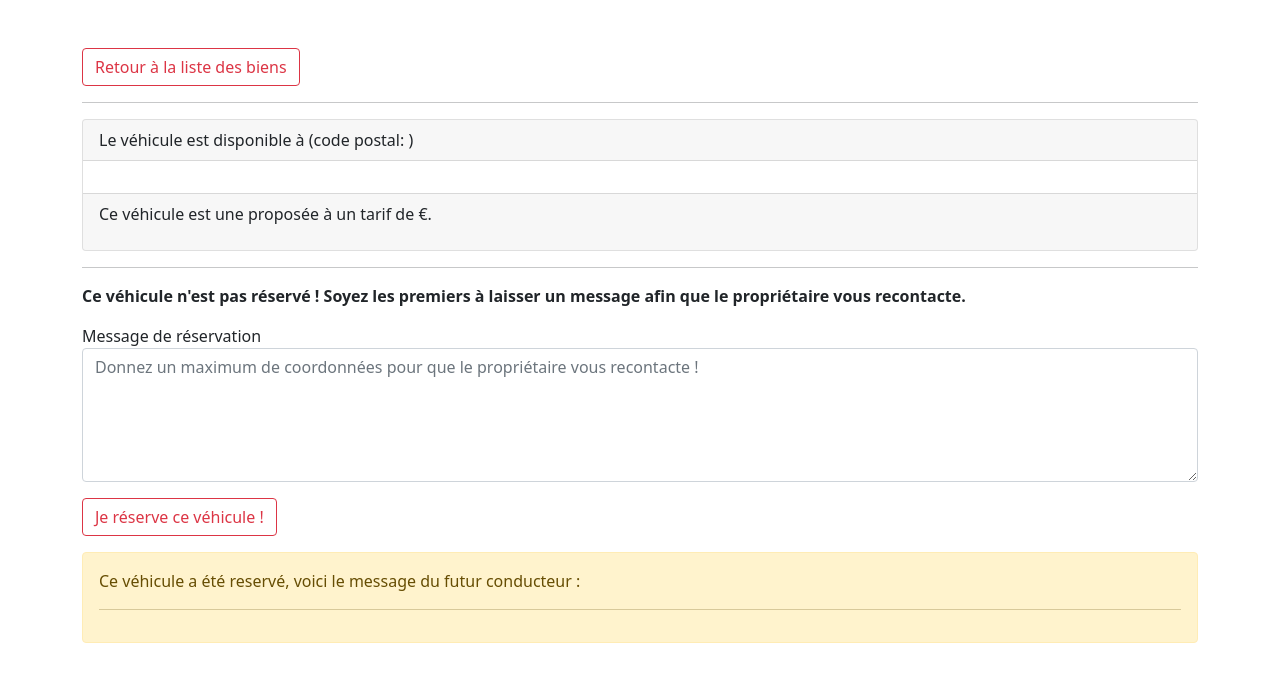
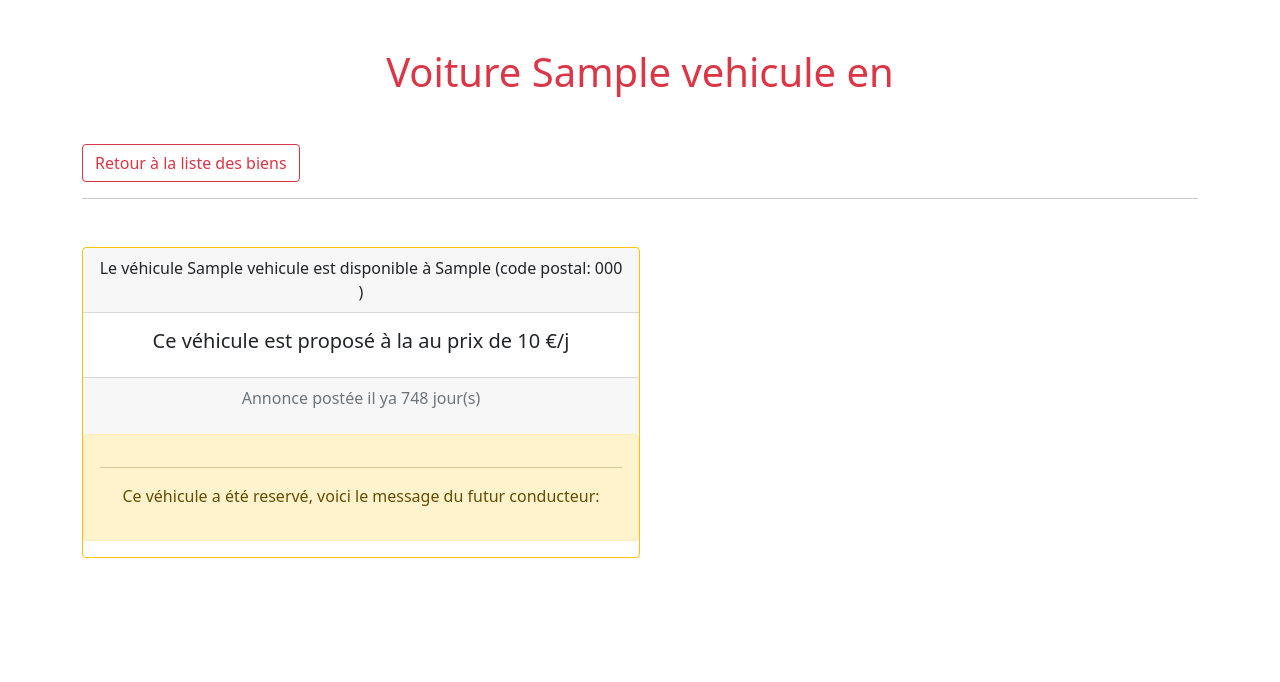
Before and after one commit to Makan14/maquette-location-voitures, a PHP site: page /show.php?id=1 in a window 1280 px wide. Shown: the part 56-738 px from the top of the page. Run offline with PHP 8.4, Linux system fonts and the light colour scheme; tables that the repository leaves empty or names only in its code hold one stand-in row (values such as "Sample post").

Commit message:
maquette location voiture 2

```diff
--- a/list.php
+++ b/list.php
@@ -32,9 +32,9 @@ $afficheVehicules = $pdo->query("SELECT * FROM vehicule ORDER BY created_at DESC
                 <td>
                     <?= $vehicule['code_postal']?>
                     <?= $vehicule['city'] ?>
-
+                <?php if(!empty($vehicule['reservation_message'])):?>
                     <span class="badge bg-success">Ce bien a déjà été réservé !</span>
-
+                <?php endif ?>
                 </td>
                 <td>
                     <span class="badge bg-danger"><?= $vehicule['type'] ?></span>
--- a/show.php
+++ b/show.php
@@ -1,30 +1,98 @@
-<?php require_once('inc/header.php'); ?>
+<?php require_once('inc/header.php');
 
-<h1 class="text-center text-danger my-5"></h1>
+//je vérifie que je reçois dns L URL (avc $_GET) 1 valeur (avc isset), qu elle est de type numérique (avc ctype_digit) et qu elle ne soit ps inf à 1 (la valeur minimal pr 1 id auto-incrémenté)
+if (!isset($_GET['id']) || !ctype_digit($_GET['id']) || $_GET['id'] < 1) {
+
+    //si ce n est pas le cas, j empeche d acceder a la page show avc 1 mauvaise valeur en renvoyant vers la page list.php
+    header('location:list.php'); //header pr la redirection et location renvoie vers la page list.php
+}
+
+if ($_POST) {
+    //je verif le contenu du champs reservation_msg
+    //qu il existe et qu il n a pas reçu moins de 3 caracteres et pls de 200 sinn je génère 1 msg d erreur
+    if(!isset($_POST['reservation_message']) || iconv_strlen($_POST['reservation_message']) < 3 || iconv_strlen($_POST['reservation_message'])> 200) {
+        $erreur .= '<div class="alert alert-danger"role="alert">Erreur format message !</div>'; //.= (opération de concaténation qui affecte une valeur)
+    }
+
+    //si aucun msg d erreur n a été généré cst que $erreur n a ps reçu de contenu je peux dnc enclencher la procédure d envoi ds données en BDD
+    if (empty($erreur)) {
+        //j utilisie mn objet $pdo pr interagir avc la BDD
+        //je fais 1 requete préparé pr sécuriser l envoie ds données
+        //je vais faire 1 modif en BDD d ou l usage de la requete UPDATE
+        //je fais correspondre ls indices concernés en BDD avc son équivalent avc 1 marqueur nommé
+        //le WHERE sert à faire correspondre le véhicule qui a cet id (dns cette page) avc le véhicule qui a le mm id en BDD
+        $ajoutMessage = $pdo->prepare("UPDATE vehicule SET id = :id, reservation_message = :reservation_message WHERE id = :id");
+        // je code les bindValue pour faire correspondre le l'indice/pointeur nommé ( : ) avec la valeur reçue du formulaire + j'indique le type de cette valeur (PARRAM_INT pour type integer en parametre)
+        $ajoutMessage->bindValue(':id', $_POST['id'], PDO::PARAM_INT);
+        $ajoutMessage->bindValue(':reservation_message', $_POST['reservation_message'], PDO::PARAM_STR);
+        $ajoutMessage->execute();
+    }
+}
+
+//on select tte ls infos du vehicule avc l objet $pdo. je le fais avc 1 requete de type query.
+//je demnde à $pdo de cibler l id qui sera égal à l id pris dns l URL ($_GET['id'])
+$afficheInformations = $pdo->query("SELECT * FROM vehicule WHERE id = $_GET[id]");
+$information = $afficheInformations->fetch(PDO::FETCH_ASSOC);
+//fetch = search tte ls infos en BDD
+
+//je calcul le délai entre le jour ou l user voit l annonce et le day ou elle a été publiée
+//la date de publication je peut l avoir en crochetant à l indice ['created_at'] présent en base de données
+//je dois utiliser strtotime() pr convertir 7 valeur, qui est stockée en tnt que string vers 1 type numérique
+//cette valeur désormais numérique aura cmme unité de valeurs ds secondes.
+$date_debut = strtotime($information['created_at']);
+$date_fin = time();
+//je vais dnc soustraire la valeur de date_fin à date_début, puis convertir ce résultat exrimé en seconde et en jours.
+$delai = round(($date_fin - $date_debut) / 86400); //round = arrondir
+//86400 = pr avoir la conversion de seconde en jours (60s x 60mn x 24h)
+//j tutilise la fonction round() pr arrondir le résultat de cette sstraction au chiffre en dessous
+//il existe 1 autre fonction pr arrondir au chiffre supérieur cst ceil()
+?>
+
+<!-- je met entre crochet l indice du tableau 'title' dont j'ai besoin pr avoir 1 h1 dynamique. le titre généré sera diff selon la voiture sur laquelle on aura cliqué -->
+<h1 class="text-center text-danger my-5">Voiture <?=$information['title']?> en <?= $information['type'] ?></h1>
+
+<?php $erreur ?>
 
 <a href="list.php"><button class="btn btn-outline-danger">Retour à la liste des biens</button></a>
 <hr>
-<div class="card">
-    <div class="card-header">Le véhicule  est disponible à  (code postal: )</div>
+<div class="card col-md-6 my-5 border border-warning text-center">
+    <div class="card-header">
+    Le véhicule <?= $information['title'] ?> est disponible à <?= $information['city'] ?> (code postal: <?= $information['code_postal'] ?> )
+    </div>
     <div class="card-body">
+        <h5 class="card-title">Ce véhicule est proposé à la <?= $information['type'] ?>  au prix de
+         <!-- je fais 1 condition pr avoir 1 affichage diff pr le prix si cst 1 vente ou 1 location -->
+        <?php if($information['type'] == 'vente'){
+            echo $information['price'] . " €";
+        } else {
+            echo $information['price'] . " €/j";
+        }
+        ?>
+        </h5>
+        <p class="card-text"></p>
+    </div>
+    <div class="card-footer text-muted">
+        <!-- je fais 1 condition pr prendre en compte 2 cas de figure : -->
+        <!-- si le nombre de jrs écoulés depuis la publication de l annonce est égal à 0 -->
+        <?php if ($delai == 0) {
+            // alors je ne veux ps afficher 0 jrs, mais ojd
+            echo "Annonce postée Aujourd'hui";
+        }else {
+            echo "<p>Annonce postée il ya " . $delai . " jour(s)</p>" ;
+        }
 
+    ?></p>
     </div>
-    <div class="card-footer">
-        <p>
-            Ce véhicule est une  proposée à un tarif de  €.
-        </p>
-    </div>
-</div>
 
-<hr>
-<p>
 
+    <?php if(empty($information['reservation_message'])): ?>
         <p>
             <strong>
                 Ce véhicule n'est pas réservé ! Soyez les premiers à laisser un message afin que le propriétaire vous recontacte.
             </strong>
 
-            <form action="show.php" method="post">
+            <form class="mx-5" action="" method="post">
+                <input type="hidden" name="id" value="<?= $_GET['id'] ?>">
                 <div class="form-group">
                     <label for="formReservationMessage">Message de réservation</label>
                     <textarea name="reservation_message" id="formReservationMessage" rows="5" class="form-control" placeholder="Donnez un maximum de coordonnées pour que le propriétaire vous recontacte !"></textarea>
@@ -33,15 +101,16 @@
                 <button class="btn btn-outline-danger mt-3">Je réserve ce véhicule !</button>
             </form>
         </p>
-
+    <?php else: ?>
         <div class="alert alert-warning">
             <p>
-                Ce véhicule a été reservé, voici le message du futur conducteur :
                 <hr>
                 <em></em>
+                Ce véhicule a été reservé, voici le message du futur conducteur:
             </p>
         </div>
+    <?php endif; ?>
 
-</p>
+</div>
 
 <?php require_once('inc/footer.php');
```
